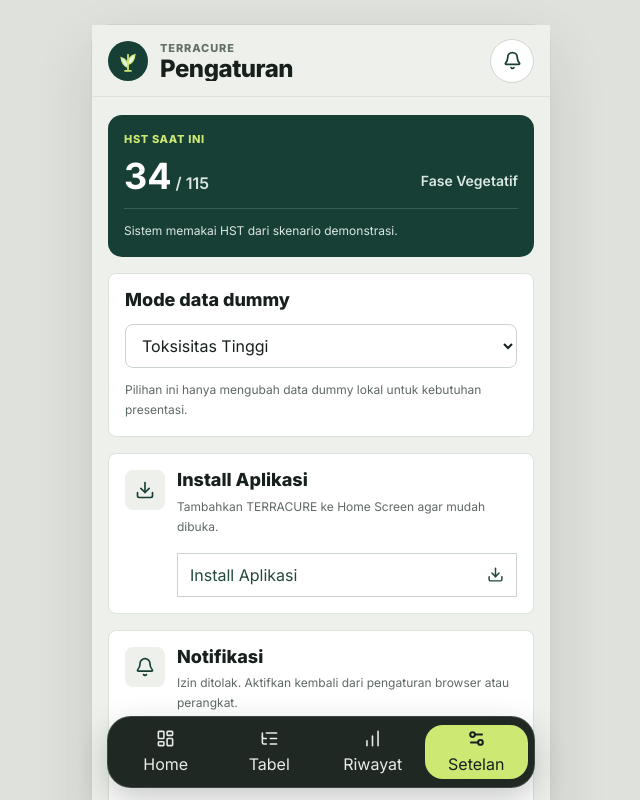
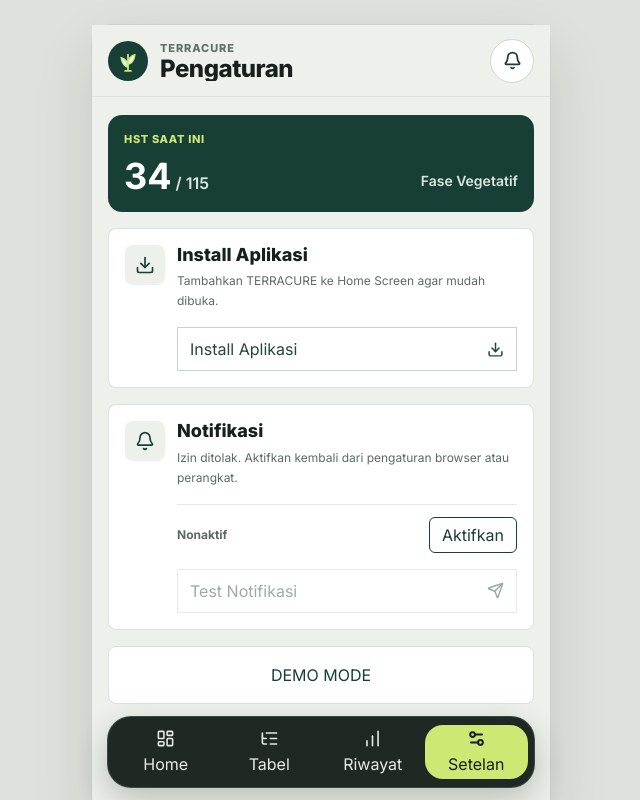
Before and after one commit to h4MeMengoding/terracure, a Next.js app: page /pengaturan in a window 1280 px wide. Shown: the top 800 px of the page, without its empty margins (319-959 px from the left). Built offline with nearby package versions, Linux system fonts and the light colour scheme.

Commit message:
feat: add AppEntry component with loading state and splash screen

```diff
--- a/app/layout.tsx
+++ b/app/layout.tsx
@@ -1,5 +1,6 @@
 import type { Metadata, Viewport } from "next";
 import { Inter } from "next/font/google";
+import { AppEntry } from "@/components/app-entry";
 import "./globals.css";
 
 const inter = Inter({
@@ -28,7 +29,7 @@
 export default function RootLayout({ children }: Readonly<{ children: React.ReactNode }>) {
   return (
     <html lang="id" className={inter.variable}>
-      <body>{children}</body>
+      <body><AppEntry>{children}</AppEntry></body>
     </html>
   );
 }
--- a/app/tabel-hmi/page.tsx
+++ b/app/tabel-hmi/page.tsx
@@ -7,7 +7,7 @@
       <div className="space-y-5">
         <section className="rounded-lg bg-[#CDE974] p-4">
           <p className="text-xs font-extrabold text-[#355248]">URUTAN PEMERIKSAAN</p>
-          <h2 className="mt-1 text-[22px] font-extrabold leading-tight text-[#17201C]">Tabel HMI</h2>
+          <h2 className="mt-1 text-[22px] font-extrabold leading-tight text-[#17201C]">Indikator Kondisi</h2>
           <p className="mt-2 text-sm leading-6 text-[#35423B]">
             Sistem membaca parameter secara berurutan: hidrologi, pH tanah, intensitas kimia, fase HST, lalu nutrisi sesuai fase.
           </p>
--- /dev/null
+++ b/components/app-entry.tsx
@@ -0,0 +1,15 @@
+"use client";
+
+import { useEffect, useState } from "react";
+import { SplashScreen } from "@/components/splash-screen";
+
+export function AppEntry({ children }: { children: React.ReactNode }) {
+  const [loading, setLoading] = useState(true);
+
+  useEffect(() => {
+    const timer = window.setTimeout(() => setLoading(false), 3000);
+    return () => window.clearTimeout(timer);
+  }, []);
+
+  return loading ? <SplashScreen /> : children;
+}
--- a/components/history-table.tsx
+++ b/components/history-table.tsx
@@ -12,7 +12,7 @@
   return (
     <section>
       <div className="mb-3 flex items-center justify-between gap-3">
-        <h2 className="text-base font-bold text-[#17201C]">Catatan Sensor</h2>
+        <h2 className="text-base font-bold text-[#17201C]">Riwayat</h2>
         <span className="text-xs font-semibold text-[#5F6963]">Terbaru di atas</span>
       </div>
       <div className="space-y-2.5">
@@ -23,7 +23,7 @@
                 <p className="text-sm font-bold text-[#17201C]">{entry.date}</p>
                 <p className="mt-0.5 text-xs text-[#5F6963]">{entry.time} WIB</p>
               </div>
-              <span className="rounded-full bg-[#EFF7D7] px-2.5 py-1 text-xs font-bold text-[#23483E]">HST {entry.hst}</span>
+              <span className="rounded-full bg-[#EFF7D7] px-2.5 py-1 text-xs font-bold text-[#23483E]">{entry.hst} HST</span>
             </div>
             <dl className="mt-3 grid grid-cols-5 gap-2 text-center">
               {[
--- a/components/hmi-table.tsx
+++ b/components/hmi-table.tsx
@@ -12,9 +12,6 @@
 export function HmiTable() {
   return (
     <div className="surface-card overflow-hidden">
-      <div className="bg-[#1F6F5B] px-4 py-3 text-white">
-        <h2 className="text-center text-[17px] font-extrabold leading-tight">Tabel Human Machine Interface (HMI)</h2>
-      </div>
       <div className="hmi-scroll overflow-x-auto">
         <table className="min-w-[680px] border-collapse text-left text-[13px] leading-5 text-[#151A17]">
           <caption className="sr-only">Aturan keputusan HMI Terracure berdasarkan prioritas, parameter terbaca, deklarasi kondisi, dan rekomendasi taktis.</caption>
--- a/components/notification-settings.tsx
+++ b/components/notification-settings.tsx
@@ -1,7 +1,7 @@
 "use client";
 
 import { useEffect, useState } from "react";
-import { Bell, BellRing, Send } from "lucide-react";
+import { Bell, Send } from "lucide-react";
 import {
   getActiveNotificationSubscription,
   getNotificationSupport,
@@ -82,7 +82,7 @@
     <section className="surface-card p-4">
       <div className="flex items-start gap-3">
         <div className="grid h-10 w-10 shrink-0 place-items-center rounded-lg bg-[#EEF1EB] text-[#173F36]">
-          {enabled ? <BellRing aria-hidden="true" size={20} strokeWidth={2} /> : <Bell aria-hidden="true" size={20} strokeWidth={2} />}
+          <Bell aria-hidden="true" size={20} strokeWidth={2} />
         </div>
         <div className="min-w-0 flex-1">
           <div className="flex items-start justify-between gap-3">
@@ -91,10 +91,17 @@
               <p className="mt-1 text-xs leading-5 text-[#5F6963]">{statusText}</p>
             </div>
           </div>
-          <div className="mt-4 flex items-center justify-between border-t border-[#E3E8E3] pt-3">
+          <div className="mt-4 flex items-center justify-between gap-3 border-t border-[#E3E8E3] pt-3">
             <span className={`text-xs font-bold ${enabled ? "text-[#23483E]" : "text-[#5F6963]"}`}>{enabled ? "Aktif" : "Nonaktif"}</span>
-            <button type="button" role="switch" aria-checked={enabled} aria-label="Aktifkan notifikasi" disabled={!support.supported || busy} onClick={handleToggle} className={`relative h-8 w-[58px] shrink-0 rounded-full border-2 transition-colors disabled:cursor-not-allowed disabled:opacity-50 ${enabled ? "border-[#173F36] bg-[#173F36]" : "border-[#AAB6AE] bg-[#F3F6F2]"}`}>
-              <span className={`absolute top-1/2 h-5 w-5 -translate-y-1/2 rounded-full bg-white shadow-[0_1px_3px_rgb(23_32_28/25%)] transition-transform ${enabled ? "translate-x-[30px]" : "translate-x-1"}`} />
+            <button
+              type="button"
+              onClick={() => void handleToggle()}
+              aria-pressed={enabled}
+              aria-label={enabled ? "Matikan notifikasi" : "Aktifkan notifikasi"}
+              disabled={!support.supported || busy}
+              className="!min-h-9 rounded-md border border-[#173F36] px-3 text-xs font-bold text-[#173F36] transition-colors hover:bg-[#EFF7D7] disabled:cursor-not-allowed disabled:opacity-45"
+            >
+              {enabled ? "Matikan" : "Aktifkan"}
             </button>
           </div>
           <button type="button" disabled={!enabled || busy} onClick={handleTest} className="mt-4 flex min-h-11 w-full items-center justify-between border border-[#CBD4CC] px-3 text-sm font-bold text-[#23483E] transition-colors hover:bg-[#EFF7D7] disabled:cursor-not-allowed disabled:opacity-45">
--- a/components/settings-view.tsx
+++ b/components/settings-view.tsx
@@ -1,14 +1,26 @@
 "use client";
 
+import { useEffect, useState } from "react";
 import { scenarios } from "@/data/scenarios";
 import { TOTAL_HST, getGrowthPhase } from "@/lib/calculate-hst";
 import { useTerracureSimulation } from "@/hooks/use-terracure-simulation";
 import { AppShell } from "@/components/app-shell";
 import { NotificationSettings } from "@/components/notification-settings";
 import { InstallAppButton } from "@/components/install-app-button";
+import { X } from "lucide-react";
 
 export function SettingsView() {
   const { scenario, sensorData, changeScenario } = useTerracureSimulation();
+  const [showDevMode, setShowDevMode] = useState(false);
+
+  useEffect(() => {
+    if (!showDevMode) return;
+    const handleKeyDown = (event: KeyboardEvent) => {
+      if (event.key === "Escape") setShowDevMode(false);
+    };
+    window.addEventListener("keydown", handleKeyDown);
+    return () => window.removeEventListener("keydown", handleKeyDown);
+  }, [showDevMode]);
 
   return (
     <AppShell title="Pengaturan">
@@ -19,20 +31,41 @@
             <p className="text-4xl font-bold">{sensorData.hst}<span className="ml-1 text-base font-semibold text-[#DCE7E2]">/ {TOTAL_HST}</span></p>
             <p className="pb-1 text-right text-sm font-semibold text-[#DCE7E2]">{getGrowthPhase(sensorData.hst)}</p>
           </div>
-          <p className="mt-3 border-t border-white/15 pt-3 text-xs leading-5 text-[#DCE7E2]">
-            Sistem memakai HST dari skenario demonstrasi.
-          </p>
         </section>
 
-        <section className="surface-card p-4">
-          <label className="block text-[18px] font-extrabold leading-tight text-[#17201C]" htmlFor="scenario">
-            Mode data dummy
+        <InstallAppButton />
+        <NotificationSettings />
+        <button
+          type="button"
+          aria-haspopup="dialog"
+          aria-expanded={showDevMode}
+          onClick={() => setShowDevMode(true)}
+          className="surface-card w-full p-4 text-center text-sm font-extrabold text-[#173F36] transition-colors hover:border-[#9EAE9F] hover:bg-[#FAFCF9]"
+        >
+          DEMO MODE
+        </button>
+      </div>
+      {showDevMode ? (
+        <div className="fixed inset-0 z-50 flex items-end justify-center bg-[#17201C]/55 px-3 pb-3" role="presentation" onMouseDown={(event) => { if (event.target === event.currentTarget) setShowDevMode(false); }}>
+          <section role="dialog" aria-modal="true" aria-labelledby="dev-mode-title" className="w-full max-w-[428px] rounded-[18px] bg-white p-5 shadow-[0_18px_50px_rgb(23_32_28/28%)]">
+            <div className="flex items-start justify-between gap-4">
+              <div>
+                <p className="eyebrow">DEV MODE</p>
+                <h2 id="dev-mode-title" className="mt-1 text-[20px] font-extrabold leading-tight text-[#17201C]">Mode data dummy</h2>
+              </div>
+              <button type="button" aria-label="Tutup mode data dummy" onClick={() => setShowDevMode(false)} className="grid !min-h-9 h-9 w-9 shrink-0 place-items-center rounded-full border border-[#DCE2DC] text-[#477064] hover:bg-[#EFF7D7]">
+                <X aria-hidden="true" size={17} />
+              </button>
+            </div>
+            <p className="mt-3 text-sm leading-6 text-[#5F6963]">Pilih skenario lokal untuk menguji tampilan dan alur aplikasi saat data sensor belum tersedia.</p>
+            <label className="mt-5 block text-xs font-bold text-[#5B665F]" htmlFor="scenario">
+              Skenario data
             </label>
             <select
               id="scenario"
               value={scenario.id}
               onChange={(event) => changeScenario(event.target.value)}
-            className="mt-3 w-full rounded-lg border border-[#CBD4CC] bg-white px-3 text-sm font-semibold text-[#17201C]"
+              className="mt-2 w-full rounded-lg border border-[#CBD4CC] bg-white px-3 text-sm font-semibold text-[#17201C]"
             >
               {scenarios.map((item) => (
                 <option key={item.id} value={item.id}>
@@ -40,13 +73,9 @@
                 </option>
               ))}
             </select>
-          <p className="mt-3 text-xs leading-5 text-[#5F6963]">
-            Pilihan ini hanya mengubah data dummy lokal untuk kebutuhan presentasi.
-          </p>
           </section>
-        <InstallAppButton />
-        <NotificationSettings />
         </div>
+      ) : null}
     </AppShell>
   );
 }
--- a/package.json
+++ b/package.json
@@ -8,6 +8,7 @@
     "lint": "tsc --noEmit"
   },
   "dependencies": {
+    "@radix-ui/react-switch": "^1.3.7",
     "@types/web-push": "^3.6.4",
     "lucide-react": "^1.37.0",
     "next": "^16.3.3",
```
Also changed, not shown: components/dashboard-view.tsx (+1 -18 lines), components/history-view.tsx (+5 -4 lines), components/splash-screen.tsx (+4 -8 lines), data/dummy-history.ts (+4 -4 lines), 2 other files (tests, documents, lock files or other folders). Lines whose indentation alone changed are shown as unchanged.
